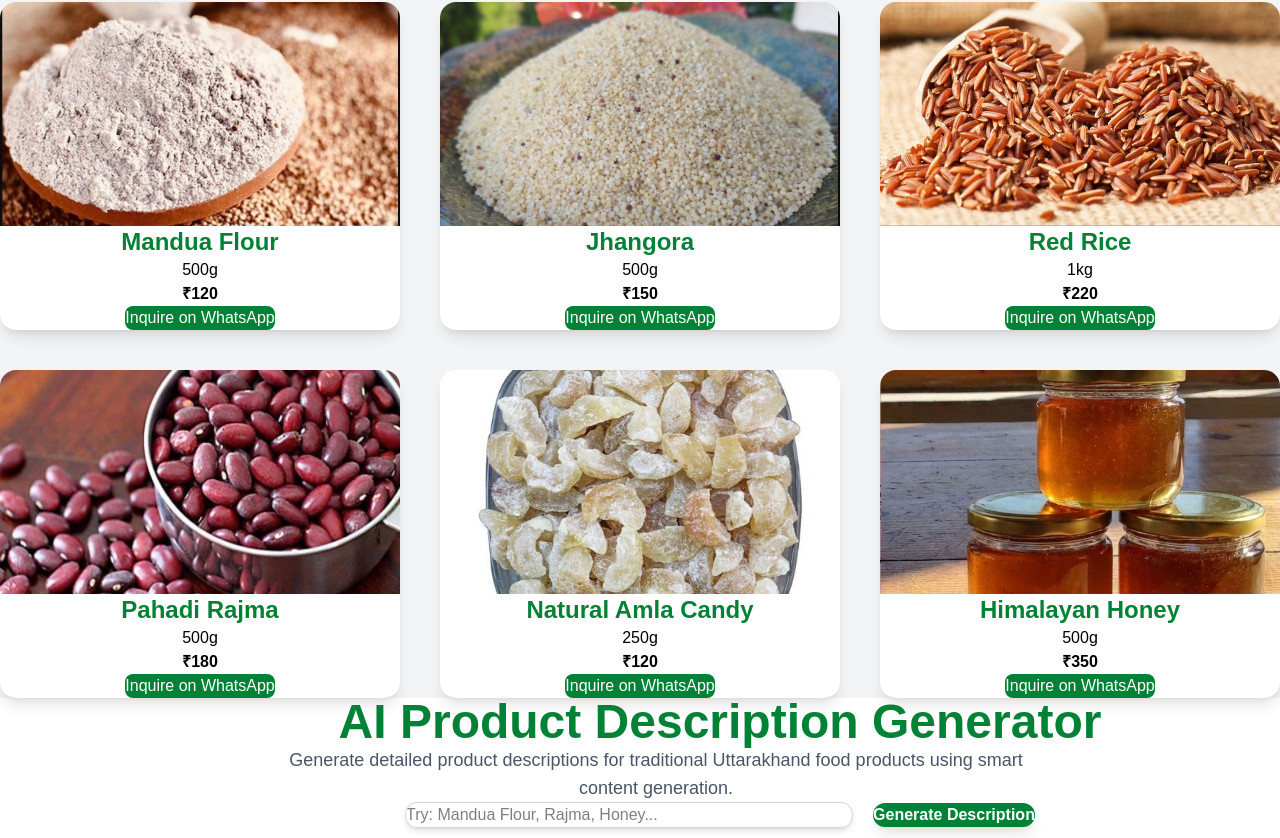
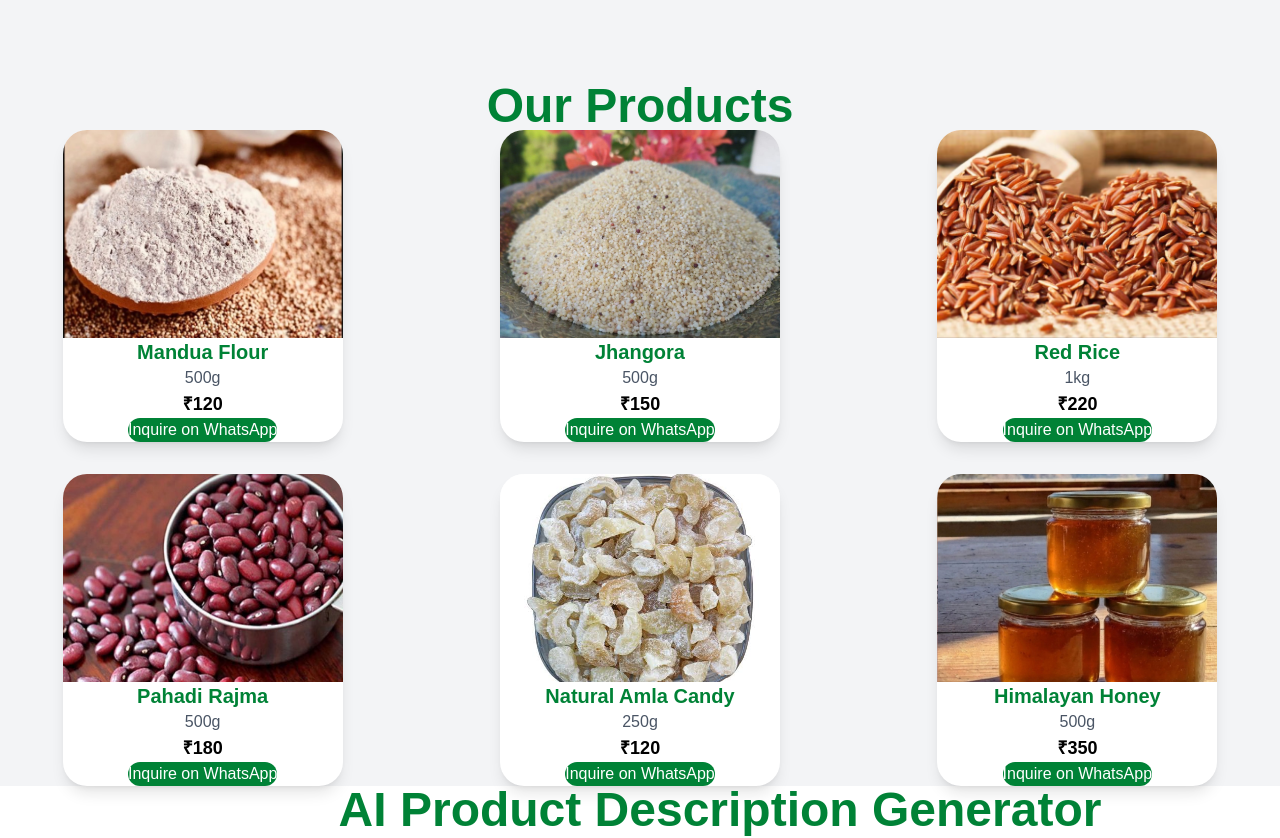
Before and after one commit to Panther-gehu/HimShakti-Food-Processing-, a React app in the folder frontend/: page / in a window 1280 px wide. Shown: the part 1337-2175 px from the top of the page. Built offline with nearby package versions, Linux system fonts and the light colour scheme; the HTML template or start-up script is replaced by a standard one.

Commit message:
Updated ProductSection.jsx

```diff
--- a/frontend/src/Components/ProductSection.jsx
+++ b/frontend/src/Components/ProductSection.jsx
@@ -6,135 +6,102 @@ import amla from "../assets/image/amla.jpg";
 import honey from "../assets/image/honey.jpg";
 
 function ProductSection() {
+  const products = [
+    {
+      image: mandua,
+      name: "Mandua Flour",
+      weight: "500g",
+      price: "₹120",
+      link: "https://wa.me/917355779801?text=Hello%20HimShakti,%20I%20am%20interested%20in%20Mandua%20Flour.",
+    },
+    {
+      image: jhangora,
+      name: "Jhangora",
+      weight: "500g",
+      price: "₹150",
+      link: "https://wa.me/917355779801?text=Hello%20HimShakti,%20I%20am%20interested%20in%20Jhangora.",
+    },
+    {
+      image: redrice,
+      name: "Red Rice",
+      weight: "1kg",
+      price: "₹220",
+      link: "https://wa.me/917355779801?text=Hello%20HimShakti,%20I%20am%20interested%20in%20Red%20Rice.",
+    },
+    {
+      image: rajma,
+      name: "Pahadi Rajma",
+      weight: "500g",
+      price: "₹180",
+      link: "https://wa.me/917355779801?text=Hello%20HimShakti,%20I%20am%20interested%20in%20Pahadi%20Rajma.",
+    },
+    {
+      image: amla,
+      name: "Natural Amla Candy",
+      weight: "250g",
+      price: "₹120",
+      link: "https://wa.me/917355779801?text=Hello%20HimShakti,%20I%20am%20interested%20in%20Natural%20Amla%20Candy.",
+    },
+    {
+      image: honey,
+      name: "Himalayan Honey",
+      weight: "500g",
+      price: "₹350",
+      link: "https://wa.me/917355779801?text=Hello%20HimShakti,%20I%20am%20interested%20in%20Himalayan%20Honey.",
+    },
+  ];
+
   return (
-    <section id="products" className="py-24 px-6 pb-32 bg-gray-100 text-center">
-      <h2 className="text-5xl font-bold text-green-700 mb-12">
+    <section
+  id="products"
+  className="py-24 px-6 bg-gray-100 dark:bg-gray-800 transition-colors duration-300"
+>
+      <div className="h-32"></div>
+
+<h2 className="text-5xl font-bold text-center text-green-700 dark:text-green-400 mb-16">
   Our Products
 </h2>
 
-      <div className="grid grid-cols-1 md:grid-cols-2 lg:grid-cols-3 gap-10 max-w-screen-xl mx-auto mb-20">
+        <div className="grid grid-cols-1 md:grid-cols-2 lg:grid-cols-3 gap-8 justify-items-center">
+          {products.map((product, index) => (
+            <div
+              key={index}
+              className="w-full max-w-[280px] bg-white dark:bg-gray-900 rounded-3xl shadow-lg overflow-hidden hover:-translate-y-2 hover:shadow-2xl transition duration-300"
+            >
+              <img
+                src={product.image}
+                alt={product.name}
+                className="w-full h-52 object-cover"
+              />
 
-        {/* Mandua */}
-        <div className="bg-white rounded-2xl shadow-lg overflow-hidden hover:-translate-y-2 hover:shadow-2xl transition duration-300">
-          <img src={mandua} alt="Mandua Flour" className="w-full h-56 object-cover" />
-          <div className="p-5">
-            <h3 className="text-2xl font-bold text-green-700 mb-2">Mandua Flour</h3>
-            <p className="mb-1">500g</p>
-            <p className="font-semibold mb-4">₹120</p>
+              <div className="p-5 text-center">
+                <h3 className="text-xl font-bold text-green-700 dark:text-green-400 mb-2">
+                  {product.name}
+                </h3>
+
+                <p className="text-gray-600 dark:text-gray-300">
+                  {product.weight}
+                </p>
+
+                <p className="font-semibold text-lg my-3 dark:text-white">
+                  {product.price}
+                </p>
 
                 <a
-              href="https://wa.me/917355779801?text=Hello%20HimShakti,%20I%20am%20interested%20in%20Mandua%20Flour."
+                  href={product.link}
                   target="_blank"
                   rel="noreferrer"
                 >
-              <button className="bg-green-700 text-white px-5 py-3 rounded-lg hover:bg-green-800 transition">
+                  <button className="bg-green-700 text-white px-5 py-2 rounded-xl hover:bg-green-800 transition">
                     Inquire on WhatsApp
                   </button>
                 </a>
               </div>
             </div>
-
-        {/* Jhangora */}
-        <div className="bg-white rounded-2xl shadow-lg overflow-hidden hover:-translate-y-2 hover:shadow-2xl transition duration-300">
-          <img src={jhangora} alt="Jhangora" className="w-full h-56 object-cover" />
-          <div className="p-5">
-            <h3 className="text-2xl font-bold text-green-700 mb-2">Jhangora</h3>
-            <p className="mb-1">500g</p>
-            <p className="font-semibold mb-4">₹150</p>
-
-            <a
-              href="https://wa.me/917355779801?text=Hello%20HimShakti,%20I%20am%20interested%20in%20Jhangora."
-              target="_blank"
-              rel="noreferrer"
-            >
-              <button className="bg-green-700 text-white px-5 py-3 rounded-lg hover:bg-green-800 transition">
-                Inquire on WhatsApp
-              </button>
-            </a>
-          </div>
+          ))}
         </div>
 
-        {/* Red Rice */}
-        <div className="bg-white rounded-2xl shadow-lg overflow-hidden hover:-translate-y-2 hover:shadow-2xl transition duration-300">
-          <img src={redrice} alt="Red Rice" className="w-full h-56 object-cover" />
-          <div className="p-5">
-            <h3 className="text-2xl font-bold text-green-700 mb-2">Red Rice</h3>
-            <p className="mb-1">1kg</p>
-            <p className="font-semibold mb-4">₹220</p>
 
-            <a
-              href="https://wa.me/917355779801?text=Hello%20HimShakti,%20I%20am%20interested%20in%20Red%20Rice."
-              target="_blank"
-              rel="noreferrer"
-            >
-              <button className="bg-green-700 text-white px-5 py-3 rounded-lg hover:bg-green-800 transition">
-                Inquire on WhatsApp
-              </button>
-            </a>
-          </div>
-        </div>
-
-        {/* Rajma */}
-        <div className="bg-white rounded-2xl shadow-lg overflow-hidden hover:-translate-y-2 hover:shadow-2xl transition duration-300">
-          <img src={rajma} alt="Pahadi Rajma" className="w-full h-56 object-cover" />
-          <div className="p-5">
-            <h3 className="text-2xl font-bold text-green-700 mb-2">Pahadi Rajma</h3>
-            <p className="mb-1">500g</p>
-            <p className="font-semibold mb-4">₹180</p>
-
-            <a
-              href="https://wa.me/917355779801?text=Hello%20HimShakti,%20I%20am%20interested%20in%20Pahadi%20Rajma."
-              target="_blank"
-              rel="noreferrer"
-            >
-              <button className="bg-green-700 text-white px-5 py-3 rounded-lg hover:bg-green-800 transition">
-                Inquire on WhatsApp
-              </button>
-            </a>
-          </div>
-        </div>
-
-        {/* Amla */}
-        <div className="bg-white rounded-2xl shadow-lg overflow-hidden hover:-translate-y-2 hover:shadow-2xl transition duration-300">
-          <img src={amla} alt="Natural Amla Candy" className="w-full h-56 object-cover" />
-          <div className="p-5">
-            <h3 className="text-2xl font-bold text-green-700 mb-2">Natural Amla Candy</h3>
-            <p className="mb-1">250g</p>
-            <p className="font-semibold mb-4">₹120</p>
-
-            <a
-              href="https://wa.me/917355779801?text=Hello%20HimShakti,%20I%20am%20interested%20in%20Natural%20Amla%20Candy."
-              target="_blank"
-              rel="noreferrer"
-            >
-              <button className="bg-green-700 text-white px-5 py-3 rounded-lg hover:bg-green-800 transition">
-                Inquire on WhatsApp
-              </button>
-            </a>
-          </div>
-        </div>
-
-        {/* Honey */}
-        <div className="bg-white rounded-2xl shadow-lg overflow-hidden hover:-translate-y-2 hover:shadow-2xl transition duration-300">
-          <img src={honey} alt="Himalayan Honey" className="w-full h-56 object-cover" />
-          <div className="p-5">
-            <h3 className="text-2xl font-bold text-green-700 mb-2">Himalayan Honey</h3>
-            <p className="mb-1">500g</p>
-            <p className="font-semibold mb-4">₹350</p>
-
-            <a
-              href="https://wa.me/917355779801?text=Hello%20HimShakti,%20I%20am%20interested%20in%20Himalayan%20Honey."
-              target="_blank"
-              rel="noreferrer"
-            >
-              <button className="bg-green-700 text-white px-5 py-3 rounded-lg hover:bg-green-800 transition">
-                Inquire on WhatsApp
-              </button>
-            </a>
-          </div>
-        </div>
-
-      </div>
     </section>
   );
 }
```
Lines whose indentation alone changed are shown as unchanged.
